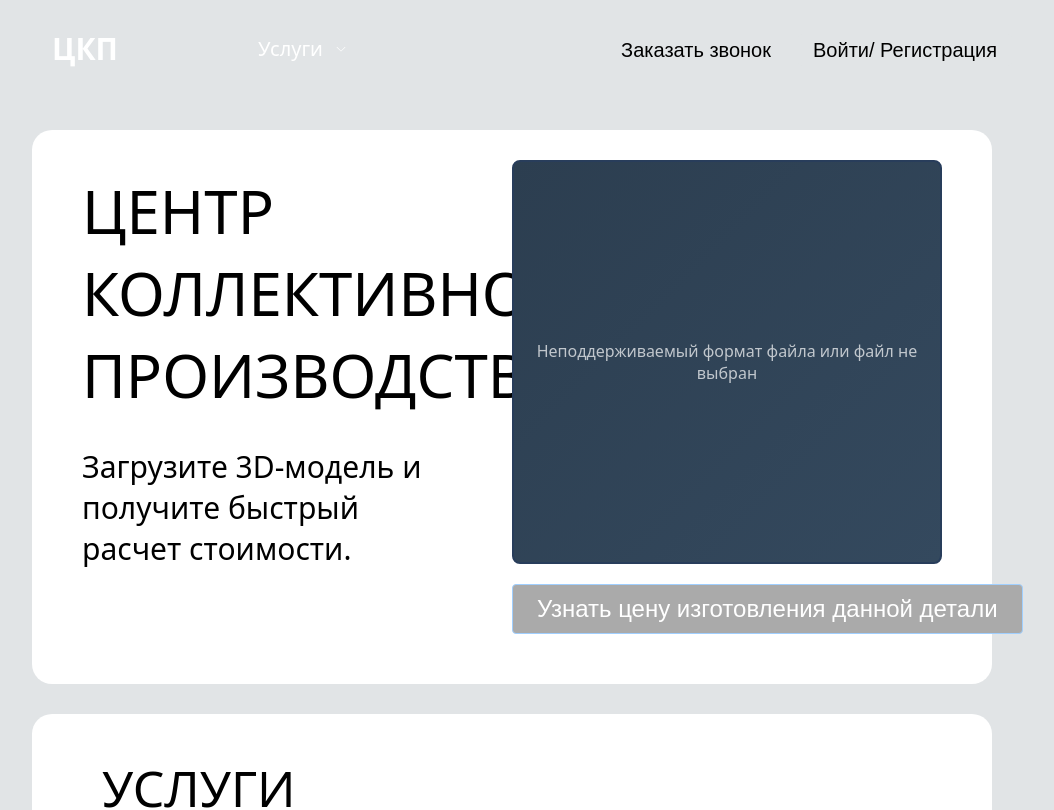
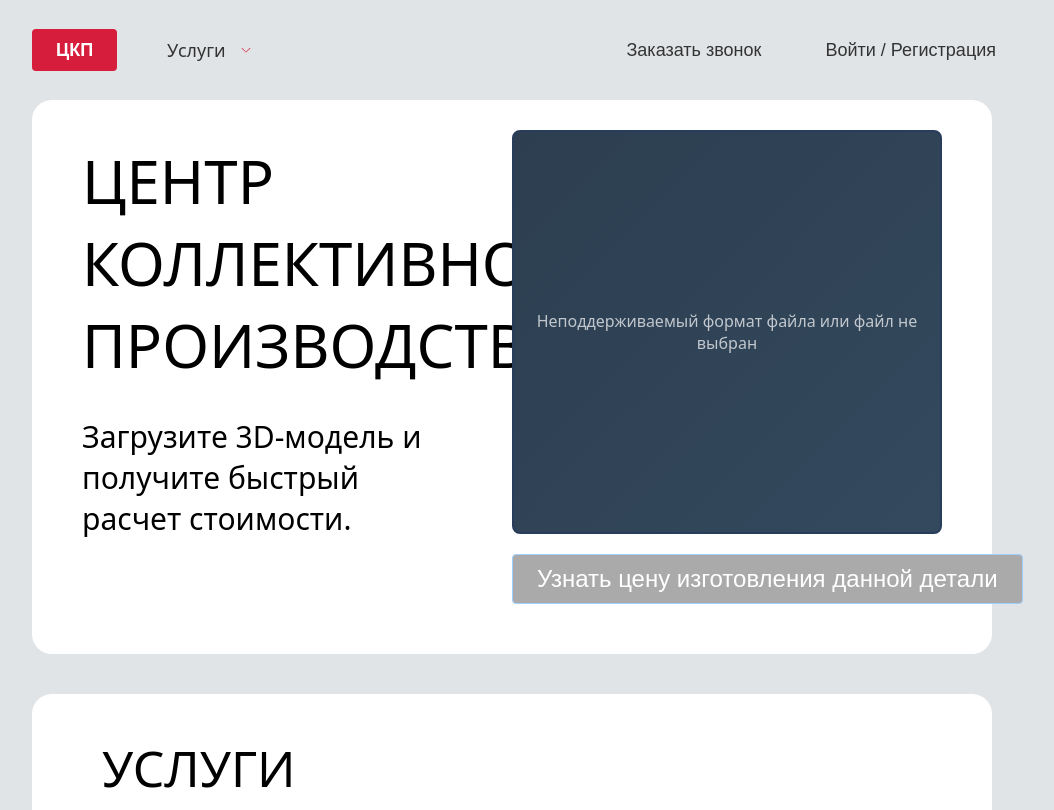
Before and after one commit to js-owl/maas-front, a Vue app: page / in a window 1280 px wide. Shown: the top 810 px of the page, without its empty margins (128-1182 px from the left). Built offline with nearby package versions, Linux system fonts and the light colour scheme; no server answers.

Commit message:
Enhance UpperMenu.vue layout and styling for improved user experience. Added new logo button and dropdown icon for services menu. Updated CSS for better alignment, spacing, and visual consistency across components. Adjusted margins and paddings in style.css for a cleaner layout.

```diff
--- a/src/components/UpperMenu.vue
+++ b/src/components/UpperMenu.vue
@@ -7,6 +7,7 @@ import { useAuthStore } from "../stores/auth.store";
 import { useRouter } from "vue-router";
 import { ElMessage } from "element-plus";
 import { useProfileStore } from "../stores/profile.store";
+import { ArrowDown, Menu, User } from "@element-plus/icons-vue";
 
 const activeIndex = ref("1");
 const handleSelect = (key: string, keyPath: string[]) => {
@@ -94,27 +95,34 @@ function scrollToAbout() {
             </el-icon>
           </el-button>
 
+          <div v-if="!isMobile" class="menu-container">
+            <!-- Красная кнопка ЦКП -->
+            <el-button
+              class="logo-btn"
+              @click="router.push({ path: '/' })"
+            >
+              ЦКП
+            </el-button>
+
+            <!-- Меню с выпадающим списком -->
             <el-menu
-            v-if="!isMobile"
               :default-active="activeIndex"
-            class="el-menu-demo"
+              class="main-menu"
               mode="horizontal"
               :ellipsis="false"
-            :background-color="color"
-            text-color="#fff"
-            active-text-color="#fff"
+              background-color="transparent"
+              text-color="#333"
+              active-text-color="#333"
               :router="true"
               @select="handleSelect"
             >
-            <el-menu-item
-              index="/"
-              :route="{ path: '/' }"
-              class="first-element"
-            >
-              ЦКП
-            </el-menu-item>
-            <el-sub-menu index="1">
-              <template #title>Услуги</template>
+              <el-sub-menu index="1" class="services-menu">
+                <template #title>
+                  <span class="services-title">Услуги</span>
+                  <el-icon class="dropdown-icon">
+                    <ArrowDown />
+                  </el-icon>
+                </template>
                 <el-sub-menu index="1-1">
                   <template #title>Механообрабатывающее производство</template>
                   <el-menu-item
@@ -126,7 +134,6 @@ function scrollToAbout() {
                   <el-menu-item index="/milling" :route="{ path: '/milling' }">
                     Фрезерные работы
                   </el-menu-item>
-
                   <el-menu-item index="1-1-5" disabled>
                     Раскрой металла / заготовительный участок
                   </el-menu-item>
@@ -160,18 +167,13 @@ function scrollToAbout() {
                   <el-menu-item index="1-2-3">Контактная сварка</el-menu-item>
                 </el-sub-menu>
               </el-sub-menu>
-            <el-menu-item v-show="false" index="/#about" @click="scrollToAbout">
-              О нас
-            </el-menu-item>
-
             </el-menu>
           </div>
-        <div class="center-spacer" />
+        </div>
+
         <div class="right-wrap">
           <el-button
             class="call-btn"
-            type="primary"
-            plain
             @click="onCallRequest"
           >
             Заказать звонок
@@ -179,11 +181,9 @@ function scrollToAbout() {
           <template v-if="!authStore.getToken">
             <el-button
               class="auth-btn"
-              type="primary"
-              plain
               @click="isLoginVisible = true"
             >
-              Войти/ Регистрация
+              Войти / Регистрация
             </el-button>
           </template>
           <template v-else>
@@ -195,8 +195,6 @@ function scrollToAbout() {
             </el-icon>
             <el-button
               class="auth-btn"
-              type="primary"
-              plain
               @click="onLogout"
             >
               Выйти
@@ -255,8 +253,10 @@ function scrollToAbout() {
 .uppermenu-header {
   display: flex;
   justify-content: space-between;
+  align-items: center;
   height: 100px;
   margin-right: -40px;
+  padding: 0 20px;
 }
 .left-wrap {
   display: flex;
@@ -265,79 +265,125 @@ function scrollToAbout() {
 .right-wrap {
   display: flex;
   align-items: center;
+  gap: 20px;
 }
-.center-spacer {
-  flex: 1;
+.menu-container {
+  display: flex;
+  align-items: center;
+  gap: 30px;
+}
+.logo-btn {
+  background-color: #d61e3c;
+  color: white;
+  border: none;
+  font-size: 18px;
+  font-weight: 700;
+  padding: 12px 24px;
+  border-radius: 4px;
+  height: auto;
+}
+.logo-btn:hover,
+.logo-btn:focus,
+.logo-btn:active {
+  background-color: #c01a35 !important;
+  border-color: #c01a35 !important;
+  color: white !important;
+}
+.main-menu {
+  border: none !important;
+}
+.services-menu {
+  display: flex;
+  align-items: center;
+}
+.services-title {
+  font-size: 18px;
+  color: #333;
+  font-weight: 500;
+}
+.dropdown-icon {
+  color: #d61e3c;
+  margin-left: 8px;
+  font-size: 12px;
 }
 .burger-btn {
-  color: #fff;
+  color: #333;
 }
 .call-btn {
   background-color: transparent;
-  color: black;
+  color: #333;
   border: none;
-  margin-left: 20px;
-  font-size: 20px;
-  height: 80px;
-  padding-left: 0px;
-  font-weight: normal;
+  font-size: 18px;
+  font-weight: 500;
+  padding: 8px 16px;
+  height: auto;
 }
 .call-btn:hover,
 .call-btn:focus,
 .call-btn:active {
   background-color: transparent !important;
   border-color: transparent !important;
-  color: white !important;
+  color: #333 !important;
 }
 .auth-btn {
-  background-color: var(--bgcolor);
-  color: black;
+  background-color: transparent;
+  color: #333;
   border: none;
-  font-size: 20px;
+  font-size: 18px;
+  font-weight: 500;
+  padding: 8px 16px;
+  height: auto;
 }
 .auth-btn:hover,
 .auth-btn:focus,
 .auth-btn:active {
-  background-color: var(--bgcolor) !important;
+  background-color: transparent !important;
   border-color: transparent !important;
-  color: black !important;
+  color: #333 !important;
 }
 .username {
-  color: white;
+  color: #333;
   padding-right: 5px;
   cursor: pointer;
-  font-size: 20px;
+  font-size: 18px;
+  font-weight: 500;
 }
 .user-icon {
   margin-right: 10px;
-  color: white;
+  color: #333;
   cursor: pointer;
 }
 .el-menu.el-menu--horizontal {
   border-bottom: none;
 }
 .el-menu-item {
-  font-size: 20px;
+  font-size: 18px;
 }
 :deep(.el-header) {
   padding-left: 0px;
 }
 :deep(.el-sub-menu__title) {
-  font-size: 20px;
+  font-size: 18px;
+  color: #333 !important;
+  padding: 0 20px;
+  height: 60px;
+  line-height: 60px;
 }
 :deep(.el-sub-menu) {
-  font-size: 20px;
+  font-size: 18px;
 }
-.first-element {
-  font-size: 30px;
-  color: white !important;
-  text-decoration: none;
-  font-weight: 700;
-  margin-right: 100px !important;
+:deep(.el-sub-menu__title:hover) {
+  color: #333 !important;
+  background-color: transparent !important;
 }
-.first-element.is-active {
-  color: white !important;
+:deep(.el-menu--horizontal .el-sub-menu .el-sub-menu__title) {
   border-bottom: none !important;
+}
+:deep(.el-menu--horizontal .el-sub-menu .el-sub-menu__title:hover) {
+  border-bottom: none !important;
+}
+:deep(.el-sub-menu__title .el-sub-menu__icon-arrow) {
+  display: none !important;
 }
 
 @media (max-width: 767px) {
@@ -359,9 +405,15 @@ function scrollToAbout() {
   .user-icon {
     margin-right: 4px;
   }
-  .first-element {
-    margin-right: 0 !important;
-    font-size: 22px;
+  .logo-btn {
+    font-size: 16px;
+    padding: 8px 16px;
+  }
+  .menu-container {
+    gap: 15px;
+  }
+  .services-title {
+    font-size: 16px;
   }
 }
 
--- a/src/style.css
+++ b/src/style.css
@@ -20,7 +20,7 @@ body {
 .section-basic {
   min-height: 500px;
   background-color: white;
-  margin: 30px 0 30px;
+  margin: 0px 0 40px;
   padding: 30px 50px;
   border-radius: 20px;
 }
```
Lines whose indentation alone changed are shown as unchanged.
